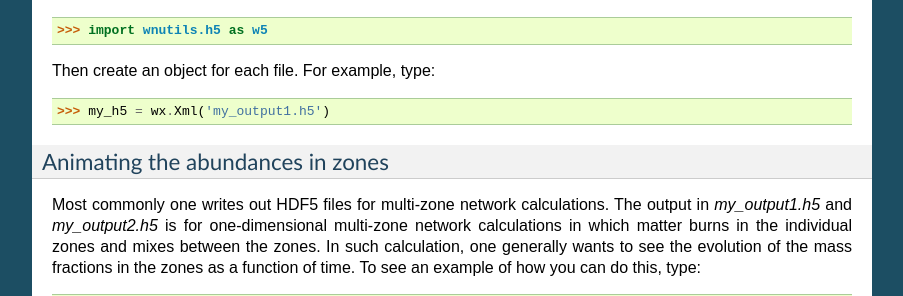
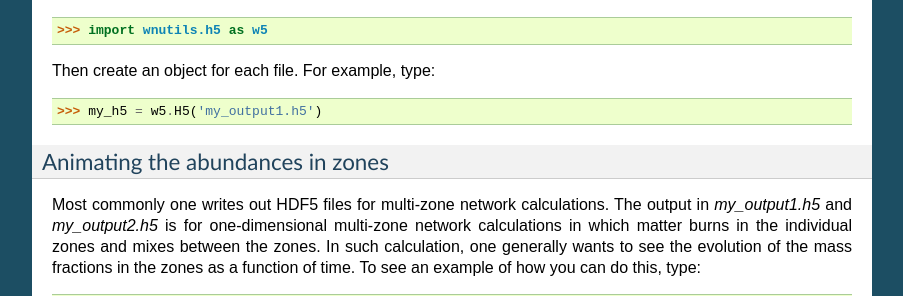
Before and after one commit to mbradle/wnutils, a Sphinx documentation site: the page built from doc/source/animate_tutorial.rst, in a window 1280 px wide and 900 px high, scrolled down 3162 px. Shown: the part 156-452 px from the top of the window, without its empty margins (198-1101 px from the left). Built offline with Sphinx 7.4.7, drawn with Linux system fonts in a browser that asks for light colours.

```diff
--- a/doc/source/animate_tutorial.rst
+++ b/doc/source/animate_tutorial.rst
@@ -199,7 +199,7 @@ To make movies from HDF5 files, import the namespace::
 
 Then create an object for each file.  For example, type::
 
-    >>> my_h5 = wx.Xml('my_output1.h5')
+    >>> my_h5 = w5.H5('my_output1.h5')
 
 Animating the abundances in zones
 .................................
--- a/doc/source/changelog.rst
+++ b/doc/source/changelog.rst
@@ -13,7 +13,7 @@ New:
 
 Fix:
 
-  * Some tutorial typos have been fixed and some text has been added.
+  * Some tutorial typos have been fixed and some missing text has been added.
 
 Version 1.1.1
 -------------
```
